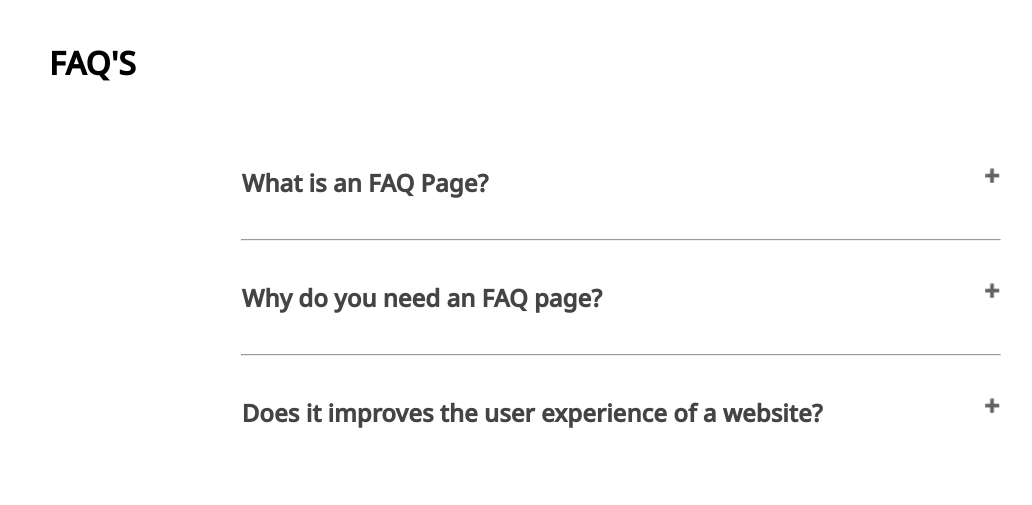
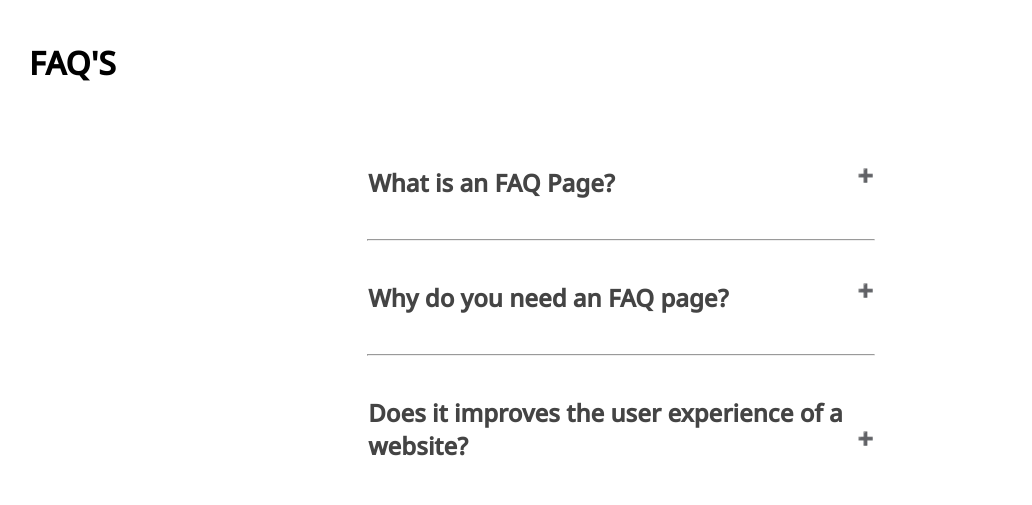
Before and after one commit to hackerdev24/hackerdev24.github, a plain HTML site: page index.html in a window 1280 px wide. Shown: the whole page, without its empty margins (19-1051 px from the left). Drawn offline with Linux system fonts and the light colour scheme.

Commit message:
Update style.css

```diff
--- a/style.css
+++ b/style.css
@@ -3,7 +3,7 @@ body{
 }
 .faq-heading{
     border-bottom: #777;
-    padding: 20px 60px;
+    padding: 20px 40px;
 }
 .faq-container{
 display: flex;
@@ -12,7 +12,7 @@ flex-direction: column;
 
 }
 .hr-line{
-  width: 60%;
+  width: 40%;
   margin: auto;
 }
 /* Style the buttons that are used to open and close the faq-page body */
@@ -21,17 +21,17 @@ flex-direction: column;
     color: #444;
     cursor: pointer;
     padding: 40px 20px;
-    width: 60%;
+    width: 40%;
     border: none;
     outline: none;
-    transition: 0.4s;
+    transition: 0.1s;
     margin: auto;
 
 }
 .faq-body{
     margin: auto;
     /* text-align: center; */
-   width: 50%;
+   width: 40%;
    padding: auto;
 
 }
```
